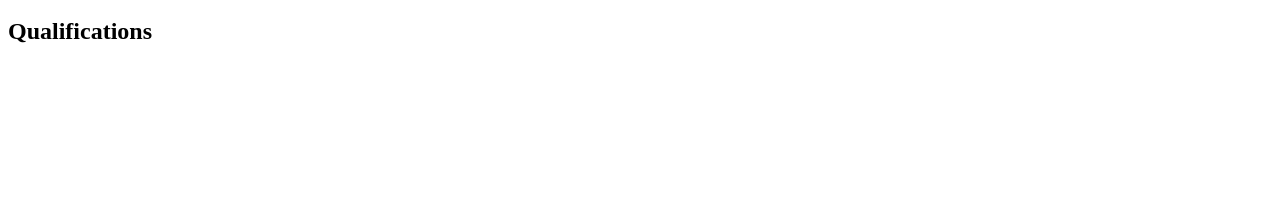
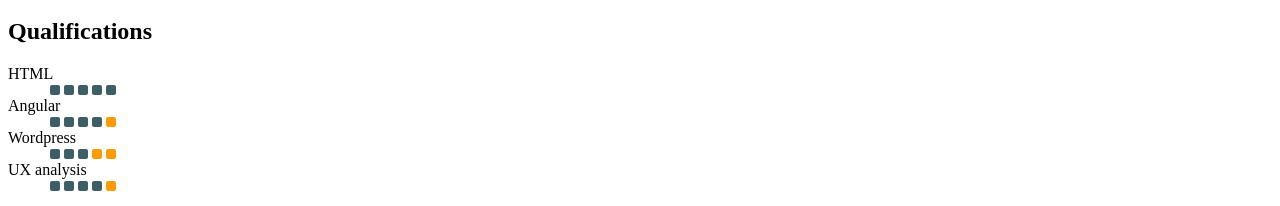
Before and after one commit to criistianlevrero/react-curriculum, a React (Create React App) app: page / in a window 1280 px wide. Shown: the part 624-830 px from the top of the page. Before the commit the page ends 800 px from the top, so only its background shows below. Built offline with nearby package versions, Linux system fonts and the light colour scheme.

Commit message:
component structure update

```diff
--- a/package.json
+++ b/package.json
@@ -3,8 +3,10 @@
   "version": "0.0.0",
   "private": true,
   "dependencies": {
+    "classnames": "^2.3.1",
     "react": "^17.0.2",
-    "react-dom": "^17.0.2"
+    "react-dom": "^17.0.2",
+    "sass": "^1.50.0"
   },
   "scripts": {
     "start": "react-scripts start",
--- a/src/App.js
+++ b/src/App.js
@@ -1,5 +1,7 @@
 import React from 'react';
 import './style.css';
+import { Qualifications } from './components/qualifications/Qualifications';
+
 
 export default function App() {
   const profileImage =
@@ -39,26 +41,28 @@
         </section>
         <section>
           <h2>Qualifications</h2>
-          <cl-quealifications
+          <dl>
+            <Qualifications
               expPoints="5"
               name="HTML"
               description={['maquetado', 'accesibilidad', 'posicionamiento']}
             />
-          <cl-quealifications
-            expPoints="5"
+            <Qualifications
+              expPoints="4"
               name="Angular"
               description={['maquetado', 'accesibilidad', 'posicionamiento']}
             />
-          <cl-quealifications
-            expPoints="5"
+            <Qualifications
+              expPoints="3"
               name="Wordpress"
               description={['maquetado', 'accesibilidad', 'posicionamiento']}
             />
-          <cl-quealifications
-            expPoints="5"
+            <Qualifications
+              expPoints="4"
               name="UX analysis"
               description={['maquetado', 'accesibilidad', 'posicionamiento']}
             />
+          </dl>
         </section>
         <section></section>
         <section></section>
--- /dev/null
+++ b/src/components/qualifications/Qalifications.scss
@@ -0,0 +1,16 @@
+.rating {
+  display: flex;
+
+  &__star {
+    display: block;
+    height: 10px;
+    width: 10px;
+    background: #3e5e67;
+    border-radius: 2px;
+    margin: 2px;
+
+    &--empty {
+      background: #ff9b04;
+    }
+  }
+}
--- /dev/null
+++ b/src/components/qualifications/Qualifications.js
@@ -0,0 +1,40 @@
+import React, { useState } from 'react'
+import { PropTypes } from 'prop-types';
+import './Qalifications.scss';
+
+export const Qualifications = ({ expPoints, name, description}) => {
+
+  var classNames = require('classnames');
+
+  const totalStarts = 5;
+
+  const renderStars = () => {
+    let starsArray = [];
+    for (let i = 0; i < totalStarts; i++) {
+      starsArray.push(
+        <span aria-hidden="true" key={i} className={ classNames(['rating__star', i > expPoints - 1 ? ' rating__star--empty' : '']) }></span>
+      )
+
+    }
+    return starsArray;
+  }
+
+
+  return (
+    <><dt className="qualification-name">
+        {name}
+      </dt>
+      <dd>
+        <span className="rating" role="img" aria-label={ name + ': ' + expPoints + ' out of 5 stars' }>
+          {renderStars()}
+        </span>
+      </dd>
+    </>
+  )
+}
+
+Qualifications.propTypes = {
+  name: PropTypes.string.isRequired,
+  expPoints: PropTypes.string.isRequired,
+  description: PropTypes.array.isRequired,
+}
```
Also changed, not shown: 1 other file (tests, documents, lock files or other folders). Lines whose indentation alone changed are shown as unchanged.
